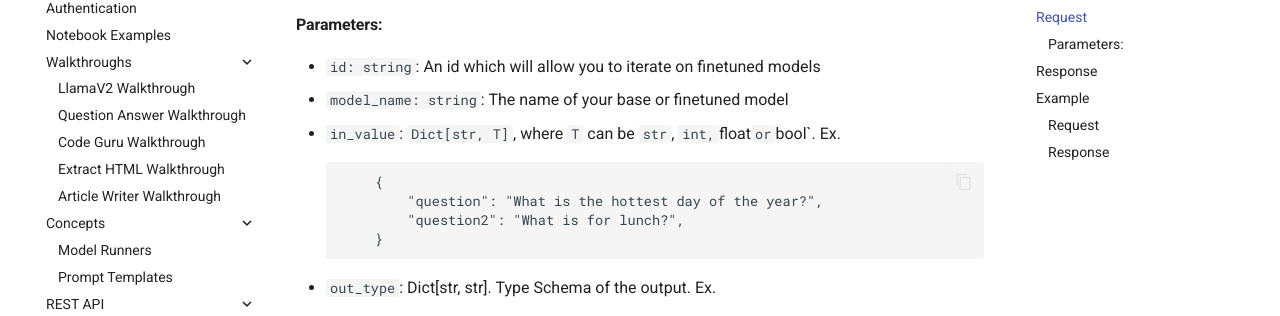
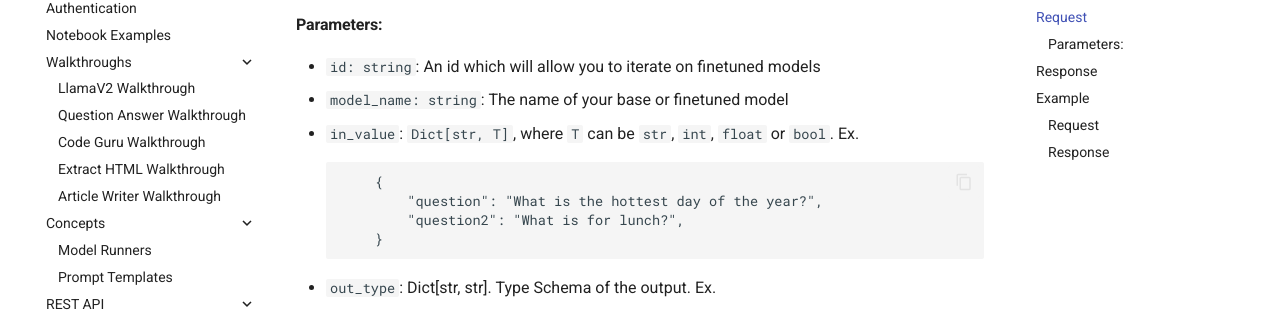
Before and after one commit to lamini-ai/lamini-ai.github.io, an MkDocs documentation site: the page built from docs/API_v2/completions.md, in a window 1280 px wide and 900 px high, scrolled down 547 px. Shown: the part 136-452 px from the top of the window. Built offline with MkDocs 1.6.1 and Material for MkDocs 9.7.7, drawn with Linux system fonts in a browser that asks for light colours.

Commit message:
fix formatting

````diff
--- a/docs/API_v2/completions.md
+++ b/docs/API_v2/completions.md
@@ -25,7 +25,7 @@ This endpoint allows you to make a POST request to complete a task or answer a q
 
 -   `id: string`: An id which will allow you to iterate on finetuned models
 -   `model_name: string`: The name of your base or finetuned model
--   `in_value`: `Dict[str, T]`, where `T` can be `str`, `int, `float` or `bool`. Ex.
+-   `in_value`: `Dict[str, T]`, where `T` can be `str`, `int`, `float` or `bool`. Ex.
     ```
         {
             "question": "What is the hottest day of the year?",
````
